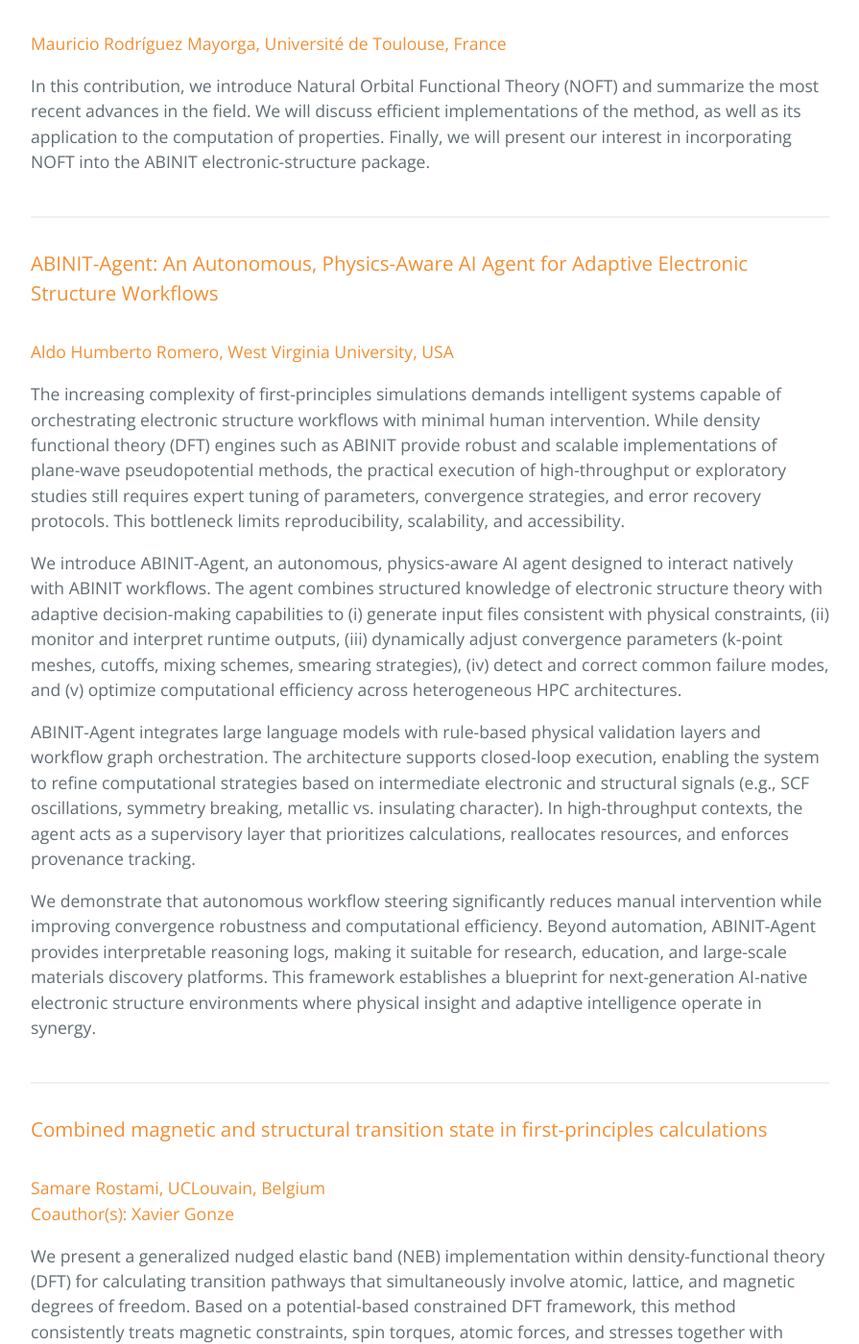
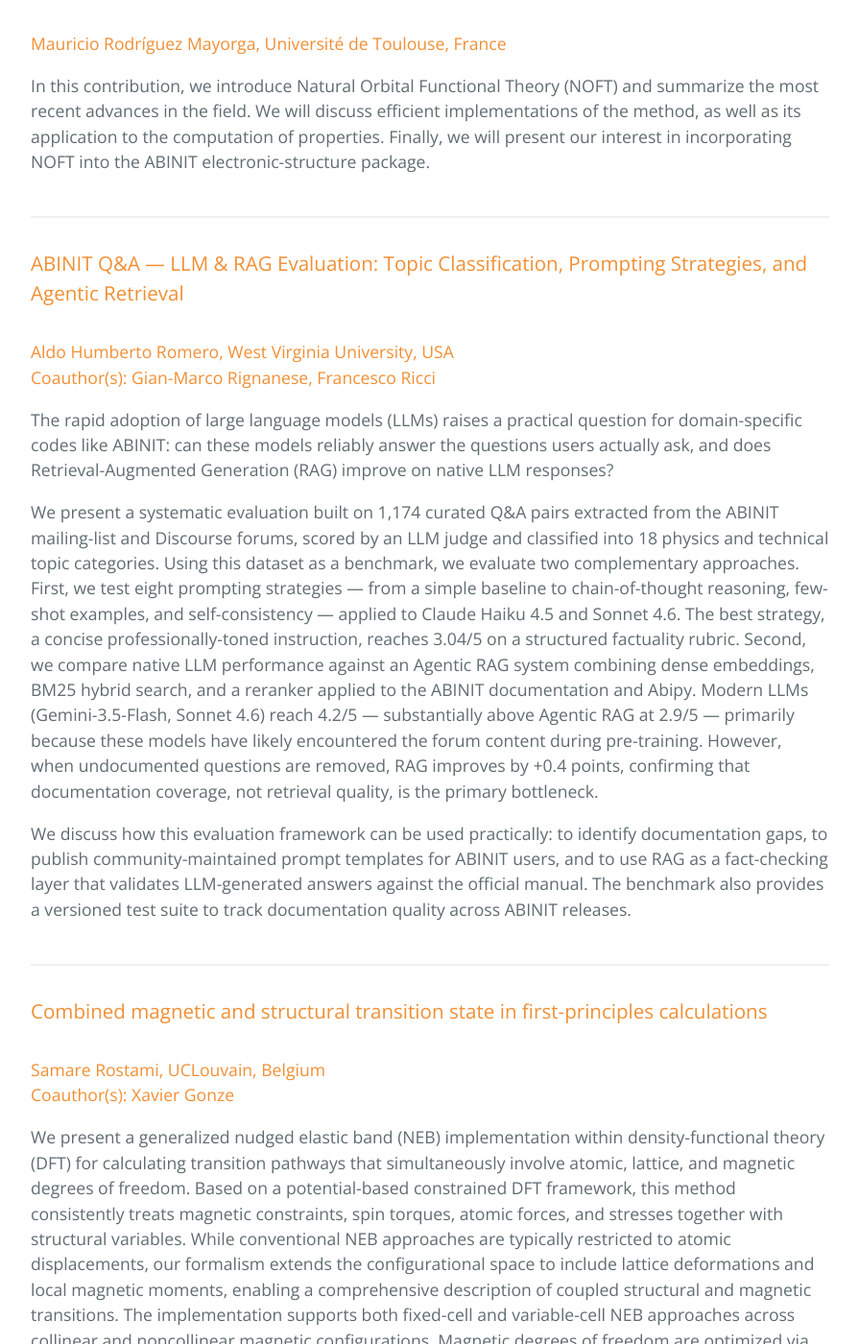
Before and after one commit to abinit/abidev2026, a Jekyll site: the page built from docs/abstracts.md, in a window 1280 px wide and 1400 px high, scrolled down 13250 px. Shown: the whole window at 96% size, without its empty margins (192-1087 px from the left). Built offline with Jekyll 4.4.1, drawn with Linux system fonts in a browser that asks for light colours; the repository's description, which GitHub fills in, is left out.

Commit message:
Add Aldo's abstract

```diff
--- a/docs/abstracts.md
+++ b/docs/abstracts.md
@@ -287,15 +287,13 @@ In this contribution, we introduce Natural Orbital Functional Theory (NOFT) and
 
 <hr>
  <a id="Romero"></a>
-### ABINIT-Agent: An Autonomous, Physics-Aware AI Agent for Adaptive Electronic Structure Workflows
-#### Aldo Humberto Romero, West Virginia University, USA
-The increasing complexity of first-principles simulations demands intelligent systems capable of orchestrating electronic structure workflows with minimal human intervention. While density functional theory (DFT) engines such as ABINIT provide robust and scalable implementations of plane-wave pseudopotential methods, the practical execution of high-throughput or exploratory studies still requires expert tuning of parameters, convergence strategies, and error recovery protocols. This bottleneck limits reproducibility, scalability, and accessibility.
+### ABINIT Q&A — LLM & RAG Evaluation: Topic Classification, Prompting Strategies, and Agentic Retrieval
+#### Aldo Humberto Romero, West Virginia University, USA<br>Coauthor(s): Gian-Marco Rignanese, Francesco Ricci
+The rapid adoption of large language models (LLMs) raises a practical question for domain-specific codes like ABINIT: can these models reliably answer the questions users actually ask, and does Retrieval-Augmented Generation (RAG) improve on native LLM responses?
 
-We introduce ABINIT-Agent, an autonomous, physics-aware AI agent designed to interact natively with ABINIT workflows. The agent combines structured knowledge of electronic structure theory with adaptive decision-making capabilities to (i) generate input files consistent with physical constraints, (ii) monitor and interpret runtime outputs, (iii) dynamically adjust convergence parameters (k-point meshes, cutoffs, mixing schemes, smearing strategies), (iv) detect and correct common failure modes, and (v) optimize computational efficiency across heterogeneous HPC architectures.
+ We present a systematic evaluation built on 1,174 curated Q&A pairs extracted from the ABINIT mailing-list and Discourse forums, scored by an LLM judge and classified into 18 physics and technical topic categories. Using this dataset as a benchmark, we evaluate two complementary approaches. First, we test eight prompting strategies — from a simple baseline to chain-of-thought reasoning, few-shot examples, and self-consistency — applied to Claude Haiku 4.5 and Sonnet 4.6. The best strategy, a concise professionally-toned instruction, reaches 3.04/5 on a structured factuality rubric. Second, we compare native LLM performance against an Agentic RAG system combining dense embeddings, BM25 hybrid search, and a reranker applied to the ABINIT documentation and Abipy. Modern LLMs (Gemini-3.5-Flash, Sonnet 4.6) reach 4.2/5 — substantially above Agentic RAG at 2.9/5 — primarily because these models have likely encountered the forum content during pre-training. However, when undocumented questions are removed, RAG improves by +0.4 points, confirming that documentation coverage, not retrieval quality, is the primary bottleneck.
 
-ABINIT-Agent integrates large language models with rule-based physical validation layers and workflow graph orchestration. The architecture supports closed-loop execution, enabling the system to refine computational strategies based on intermediate electronic and structural signals (e.g., SCF oscillations, symmetry breaking, metallic vs. insulating character). In high-throughput contexts, the agent acts as a supervisory layer that prioritizes calculations, reallocates resources, and enforces provenance tracking.
-
-We demonstrate that autonomous workflow steering significantly reduces manual intervention while improving convergence robustness and computational efficiency. Beyond automation, ABINIT-Agent provides interpretable reasoning logs, making it suitable for research, education, and large-scale materials discovery platforms. This framework establishes a blueprint for next-generation AI-native electronic structure environments where physical insight and adaptive intelligence operate in synergy.
+We discuss how this evaluation framework can be used practically: to identify documentation gaps, to publish community-maintained prompt templates for ABINIT users, and to use RAG as a fact-checking layer that validates LLM-generated answers against the official manual. The benchmark also provides a versioned test suite to track documentation quality across ABINIT releases.
 <br><br>
 
 <hr>
```
Also changed, not shown: docs/program.md (+2 -2 lines).
